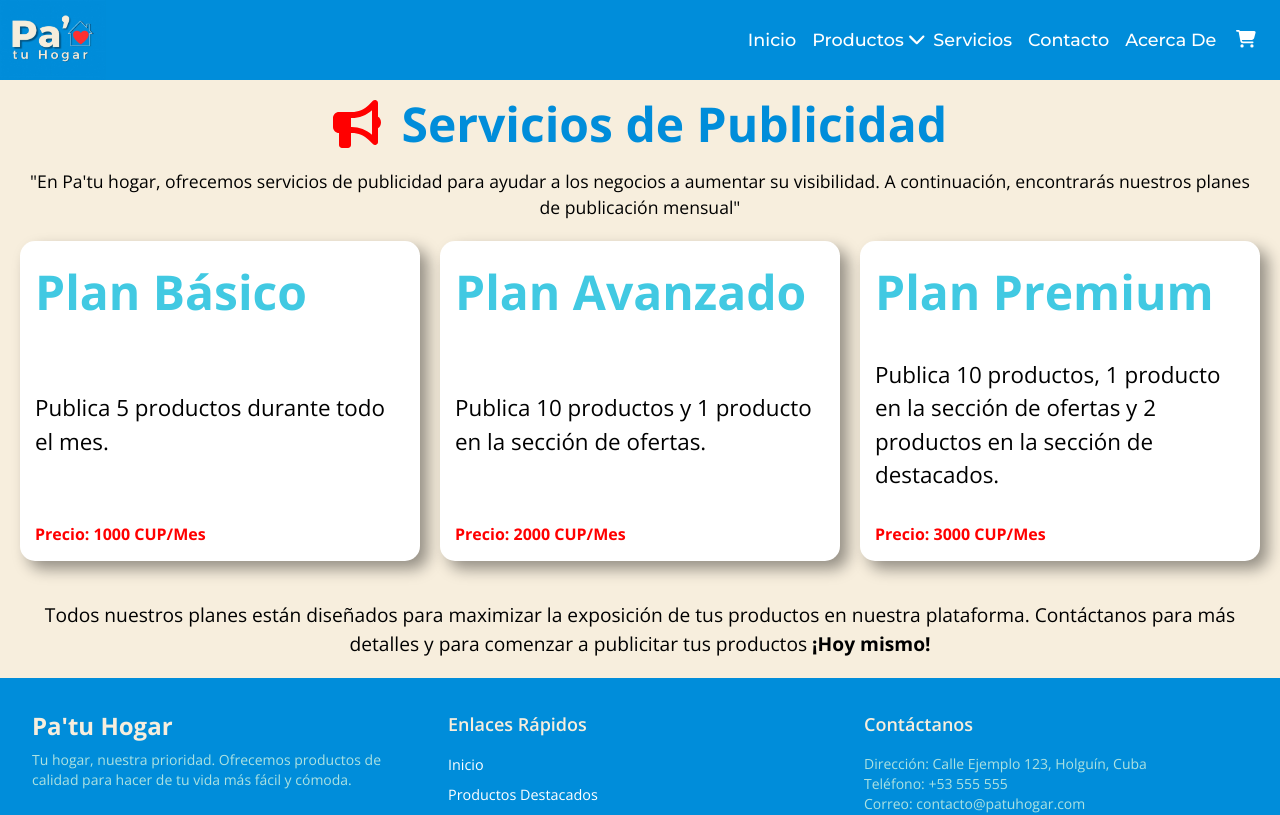
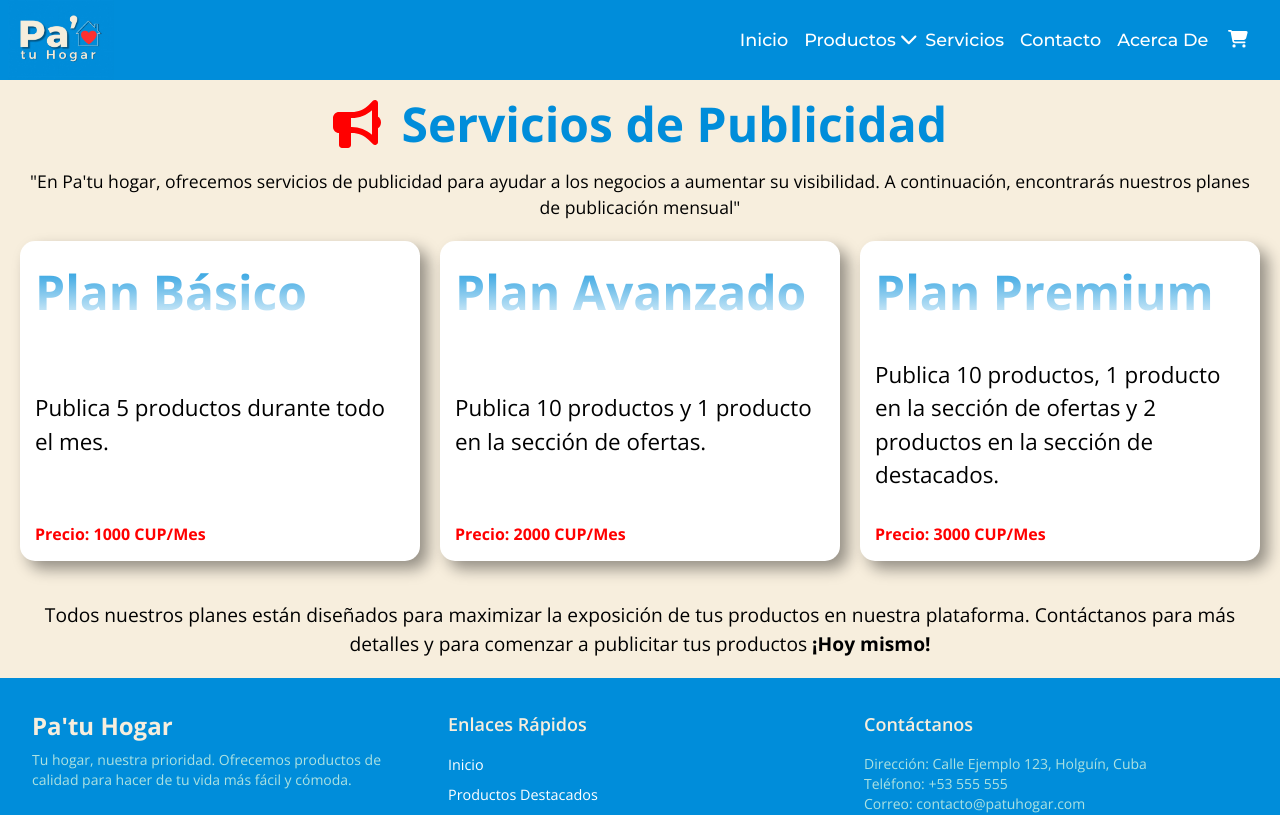
Before and after one commit to JoseFuentes-Dev/pa-tuhogar-app, a React (Vite) app: page /pa-tuhogar-app/services in a window 1280 px wide. Shown: the top 815 px of the page. Built offline with nearby package versions, Linux system fonts and the light colour scheme.

Commit message:
agregando cambios en services y en home section

```diff
--- a/src/components/HeroSection.jsx
+++ b/src/components/HeroSection.jsx
@@ -1,4 +1,3 @@
-
 import Slider from 'react-slick';
 import 'slick-carousel/slick/slick.css';
 import 'slick-carousel/slick/slick-theme.css';
@@ -83,12 +82,18 @@ const HeroSection = () => {
 
       >
 
-        <motion.h1 className="text-3xl xl:text-4xl font-bold mb-4 bg-white text-black p-2 rounded-lg mx-2"
-         initial="hidden"
-         animate="visible"
-         transition={{ duration: 1 }}
-         variants={titleVariants}>
-          Bienvenido a Pa'tu H <FontAwesomeIcon className={`text-[#FF0000]`} icon={faHeart} size="1x" /> gar
+        <motion.h1
+          className="flex flex-col sm:flex-row text-3xl xl:text-4xl font-bold mb-4 bg-white text-black p-2 rounded-lg mx-2"
+          initial="hidden"
+          animate="visible"
+          transition={{ duration: 1 }}
+          variants={titleVariants}
+        >
+          <span className="sm:hidden">Bienvenido a</span>
+          <span className="hidden sm:inline">Bienvenido a&nbsp;</span>
+          <span>
+            Pa&apos;tu H <FontAwesomeIcon className="text-[#FF0000]" icon={faHeart} size="1x" /> gar
+          </span>
         </motion.h1>
         <motion.p className="text-md p-1 mx-1 xl:text-[1.2em] md:text-[1em] md:p-2 mb-6 bg-white text-black  rounded-lg md:mx-2"
           initial="hidden"
--- a/src/components/Navbar.jsx
+++ b/src/components/Navbar.jsx
@@ -47,7 +47,7 @@ const Navbar = ({ cartCount, toggleCart }) => {
 
     return (
         <>
-            <nav className={`menu-principal bg-[#008DDA] w-full flex justify-between items-center fixed top-0 z-50 transition-all duration-500 ease-in-out
+            <nav className={`p-2 menu-principal bg-[#008DDA] w-full flex justify-between items-center fixed top-0 z-50 transition-all duration-500 ease-in-out
                 ${isScrolled ? 'h-[50px]' : 'h-20'}`}>
                 <img src={logo} alt="Pa' tu hogar logo" className={`transition-all duration-500 ease-in-out ${isScrolled ? 'h-[50px]' : 'h-20'}`} />
 
--- a/src/components/Productsection/CategoryPage.jsx
+++ b/src/components/Productsection/CategoryPage.jsx
@@ -11,13 +11,18 @@ const CategoryPage = ({ handleAddToCart }) => {
   const location = useLocation(); // Obtener la ubicación actual
   const selectedProduct = location.state?.selectedProduct; // Accede al producto seleccionado
   const [searchTerm, setSearchTerm] = useState('');
+  const [placeholder, setPlaceholder] = useState(`Buscar en ${categoryName}...`);
 
-  // Establecer el término de búsqueda inicial
+  // Establecer el término de búsqueda inicial y el placeholder
   useEffect(() => {
     if (selectedProduct) {
       setSearchTerm(selectedProduct.name); // Establecer el término de búsqueda inicial como el nombre del producto seleccionado
+      setPlaceholder(selectedProduct.name);
+    } else {
+      setSearchTerm('');
+      setPlaceholder(`Buscar en ${categoryName}...`);
     }
-  }, [selectedProduct]);
+  }, [selectedProduct, categoryName]);
 
   // Filtrar productos por categoría
   const filteredProducts = products.filter(product => product.category === categoryName);
@@ -48,7 +53,7 @@ const CategoryPage = ({ handleAddToCart }) => {
       <Searchbarcategori
         searchTerm={searchTerm}
         setSearchTerm={(term) => setSearchTerm(term)}
-        placeholder={selectedProduct ? selectedProduct.name : `Buscar en ${categoryName}...`}
+        placeholder={placeholder}
         handleProductSelect={handleProductSelect}
       />
 
--- a/src/components/Productsection/Searchbarcategori.jsx
+++ b/src/components/Productsection/Searchbarcategori.jsx
@@ -1,14 +1,14 @@
 import PropTypes from 'prop-types';
 
-const Searchbarcategori = ({ searchTerm, setSearchTerm }) => {
+const Searchbarcategori = ({ searchTerm, setSearchTerm, placeholder }) => {
   return (
     <div className="mb-4">
       <input
         type="text"
         value={searchTerm}
         onChange={(e) => setSearchTerm(e.target.value)}
-        placeholder="Buscar productos:"
-        className="relative shadow-md pl-4 text-[1.2em] text-[rgba(0,0,0,.7)] h-[50px] w-full p-2 rounded-lg  focus:outline-none focus:ring-1 focus:ring-[#008DDA]l mb-6"
+        placeholder={placeholder}
+        className="relative shadow-md pl-4 text-[1.2em] text-[rgba(0,0,0,.7)] h-[50px] w-full p-2 rounded-lg focus:outline-none focus:ring-1 focus:ring-[#008DDA]l mb-6"
       />
     </div>
   );
@@ -17,6 +17,7 @@ const Searchbarcategori = ({ searchTerm, setSearchTerm }) => {
 Searchbarcategori.propTypes = {
   searchTerm: PropTypes.string.isRequired,
   setSearchTerm: PropTypes.func.isRequired,
+  placeholder: PropTypes.string.isRequired,
 };
 
 export default Searchbarcategori;
--- a/src/components/Services.jsx
+++ b/src/components/Services.jsx
@@ -22,7 +22,7 @@ const Services = () => {
                     className="service-card w-full h-[400px] sm:h-[250px] xl:h-[320px]"
                     onClick={() => handleClick('Plan Básico', 'Publica 5 productos durante todo el mes.', '1000 CUP/Mes')}
                 >
-                    <h2 className='text-[3em]'>Plan Básico</h2>
+                    <h2 className='text-[3em] bg-gradient-to-t from-white to-[#008DDA] text-transparent bg-clip-text'>Plan Básico</h2>
                     <p className='desc md:text-[1.1em] text-[1.4em] xl:text-[1.4em]'>Publica 5 productos durante todo el mes.</p>
                     <p className='price'>Precio: 1000 CUP/Mes</p>
                 </div>
@@ -32,7 +32,7 @@ const Services = () => {
                     className="service-card w-full h-[400px] sm:h-[250px] xl:h-[320px]"
                     onClick={() => handleClick('Plan Avanzado', 'Publica 10 productos y 1 producto en la sección de ofertas.', '2000 CUP/Mes')}
                 >
-                    <h2 className='text-[3em]'>Plan Avanzado</h2>
+                    <h2 className='text-[3em] bg-gradient-to-t from-white to-[#008DDA] text-transparent bg-clip-text'>Plan Avanzado</h2>
                     <p className='desc md:text-[1.1em] text-[1.4em] xl:text-[1.4em]'>Publica 10 productos y 1 producto en la sección de ofertas.</p>
                     <p className='price '>Precio: 2000 CUP/Mes</p>
                 </div>
@@ -42,7 +42,7 @@ const Services = () => {
                     className="service-card w-full h-[400px] sm:h-[250px] xl:h-[320px]"
                     onClick={() => handleClick('Plan Premium', 'Publica 10 productos, 1 producto en la sección de ofertas y 2 productos en la sección de destacados.', '3000 CUP/Mes')}
                 >
-                    <h2 className='text-[3em]'>Plan Premium</h2>
+                    <h2 className='text-[3em] bg-gradient-to-t from-white to-[#008DDA] text-transparent bg-clip-text'>Plan Premium</h2>
                     <p className='desc md:text-[1.1em] text-[1.4em] xl:text-[1.4em]'>Publica 10 productos, 1 producto en la sección de ofertas y 2 productos en la sección de destacados.</p>
                     <p className='price'>Precio: 3000 CUP/Mes</p>
                 </div>
--- a/src/components/servicescard.css
+++ b/src/components/servicescard.css
@@ -16,7 +16,7 @@
 }
 .service-card h2{
     font-weight: 900;
-    color:#41C9E2 ;
+
 }
 .service-card:hover h2{
 
```
